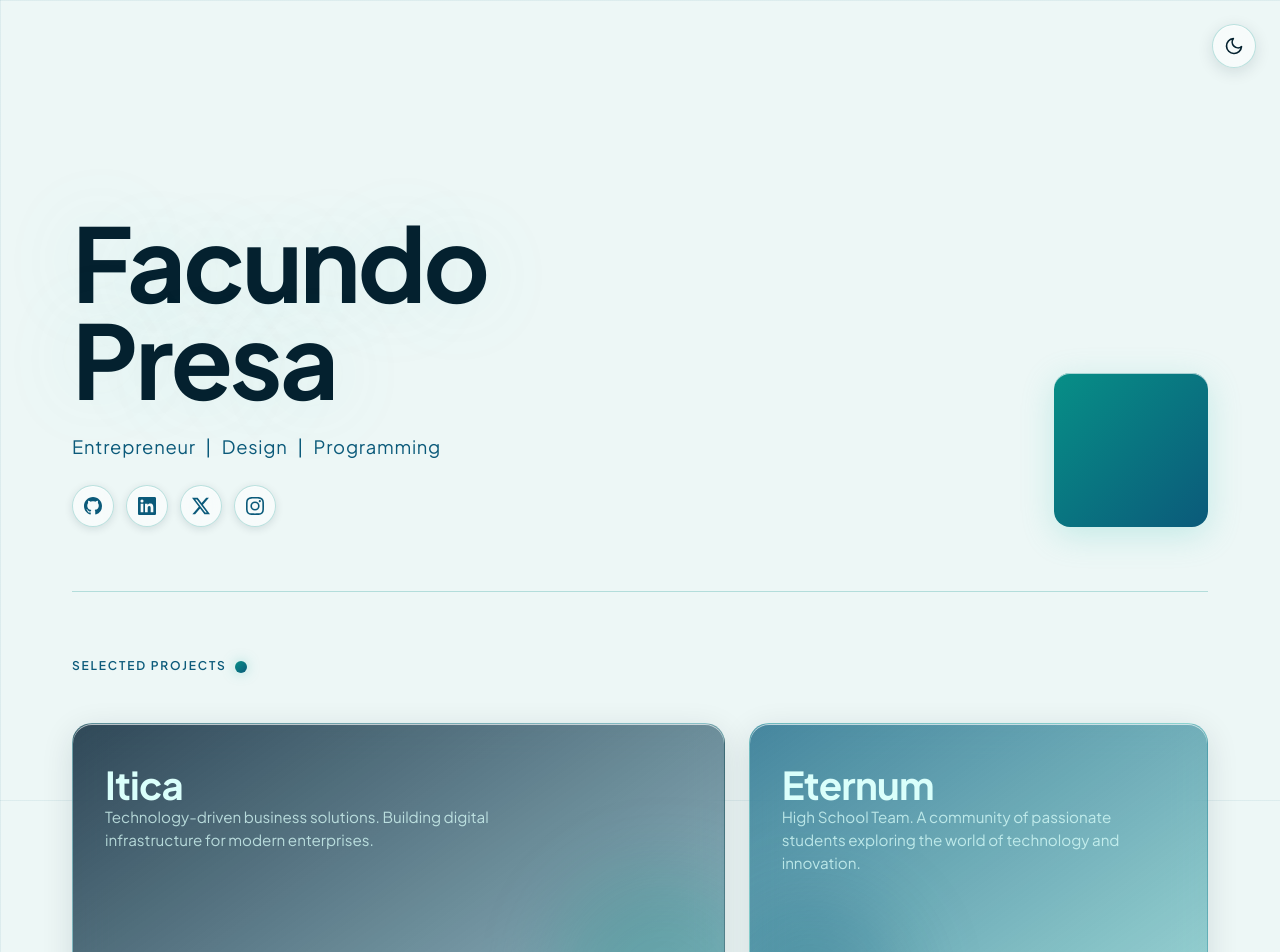
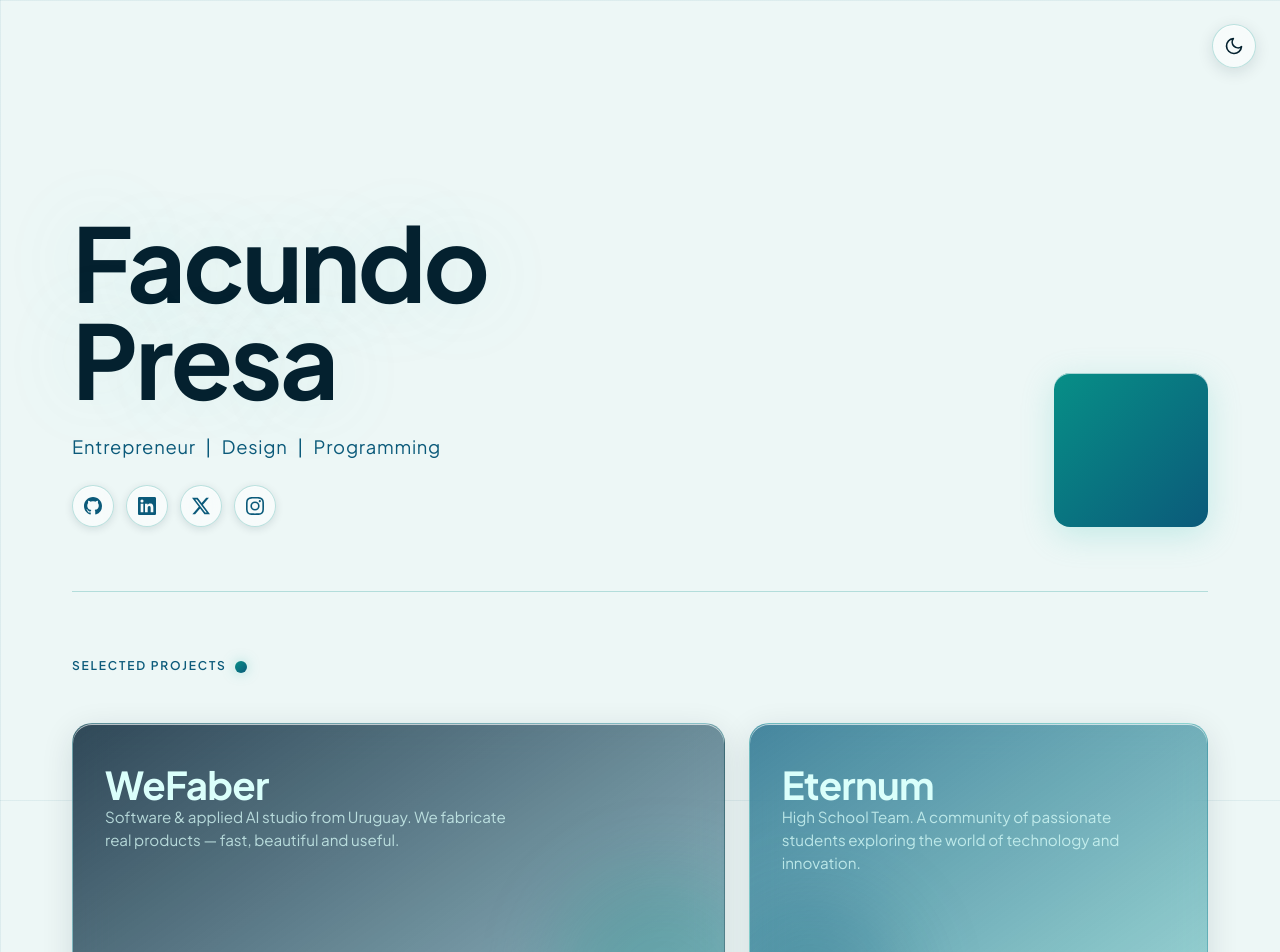
Before and after one commit to faku-org/personal-site, a React (Vite) app: page / in a window 1280 px wide. Shown: the top 952 px of the page. Built offline with nearby package versions, Linux system fonts and the light colour scheme.

Commit message:
content: rebrand project card Itica → WeFaber (#2)
- title/url/description now reflect WeFaber (wefaber.net)
- rename card modifier and CSS classes (no dead 'itica' styles)

Co-authored-by: Faku <hola@facupresa.com>
Co-authored-by: Ether <ether@itica.lat>

```diff
--- a/src/App.css
+++ b/src/App.css
@@ -128,7 +128,7 @@
 }
 
 /* Card 1 — row 1, spans 7 cols */
-.project-card--itica {
+.project-card--wefaber {
   grid-column: 1 / 8;
   grid-row: 1;
   background: linear-gradient(145deg, rgba(0, 28, 48, 0.8), rgba(23, 107, 135, 0.4));
@@ -138,7 +138,7 @@
   color: #DAFFFB;
 }
 
-.project-card--itica::after {
+.project-card--wefaber::after {
   width: 220px;
   height: 220px;
   background: var(--accent);
@@ -427,7 +427,7 @@
     gap: 1.25rem;
   }
 
-  .project-card--itica,
+  .project-card--wefaber,
   .project-card--eternum,
   .project-card--talentum,
   .project-card--adastra {
--- a/src/config.ts
+++ b/src/config.ts
@@ -28,17 +28,17 @@ export const socialLinks = [
 // ─── Project Cards ───
 // Each card appears in the Bauhaus-style grid. The `modifier` controls which
 // CSS style variant is applied:
-//   • 'itica'    → dark teal card, spans 7 columns
+//   • 'wefaber'  → dark teal card, spans 7 columns
 //   • 'talentum' → peach card, spans 5 columns
 //   • 'adastra'  → teal wide card, spans full width
 
 export const projects = [
   {
-    title: 'Itica',
-    url: 'https://itica.lat',
+    title: 'WeFaber',
+    url: 'https://wefaber.net',
     description:
-      'Technology-driven business solutions. Building digital infrastructure for modern enterprises.',
-    modifier: 'itica',
+      'Software & applied AI studio from Uruguay. We fabricate real products — fast, beautiful and useful.',
+    modifier: 'wefaber',
   },
   {
     title: 'Eternum',
```
